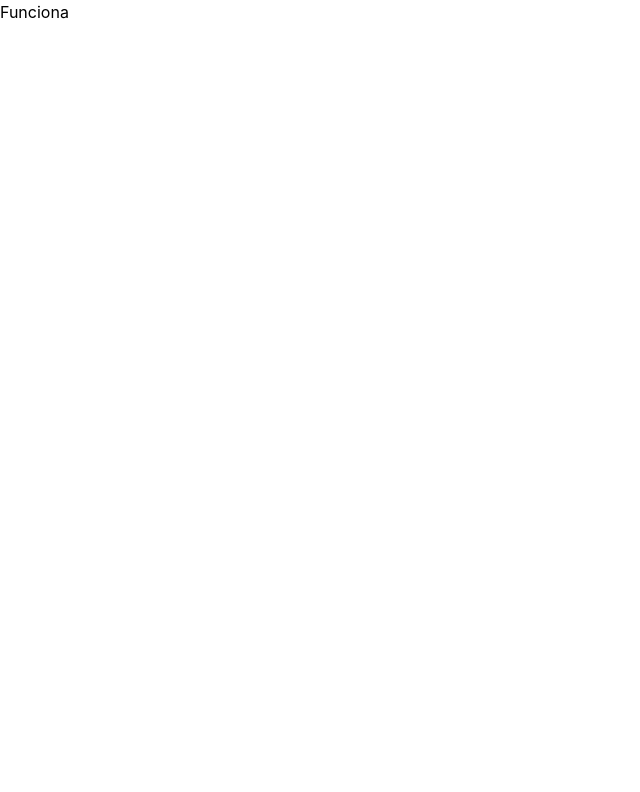
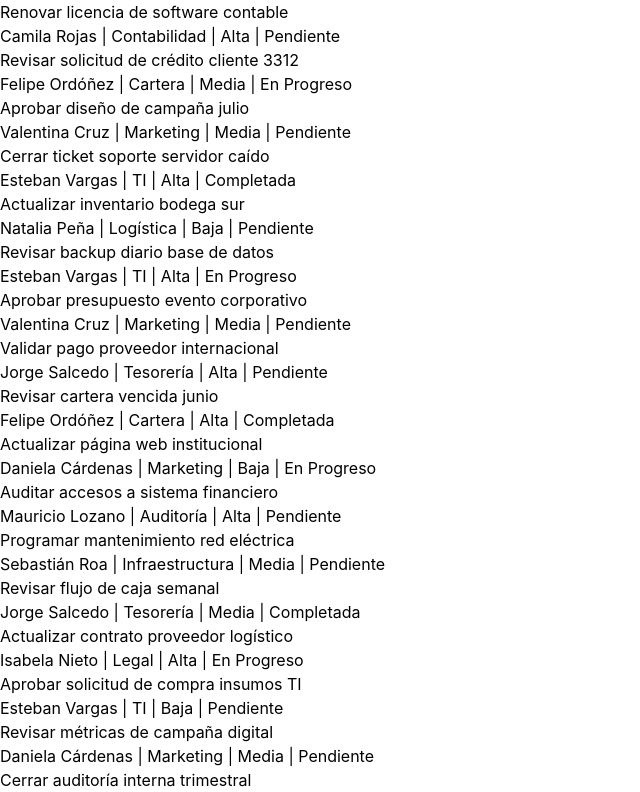
Before and after one commit to SrFlesky/bandeja-tareas, a React (Vite) app: page / in a window 1280 px wide. Shown: the top 792 px of the page, without its empty margins (0-640 px from the left). Built offline with nearby package versions, Linux system fonts and the light colour scheme.

Commit message:
feature(TaskPage): add map list of tasks

```diff
--- a/src/features/pages/TaskPage.jsx
+++ b/src/features/pages/TaskPage.jsx
@@ -8,7 +8,16 @@ function TasksPage() {
 
   return (
     <div className="text-black">
-      <p1>Funciona</p1>
+      <ul>
+        {tasks.map((task) => (
+          <li key={task.id}>
+            <p>{task.title}</p>
+            <p>
+              {task.assignedTo} | {task.process} | {task.priority} | {task.status}
+            </p>
+          </li>
+        ))}
+      </ul>
     </div>
   );
 }
```
